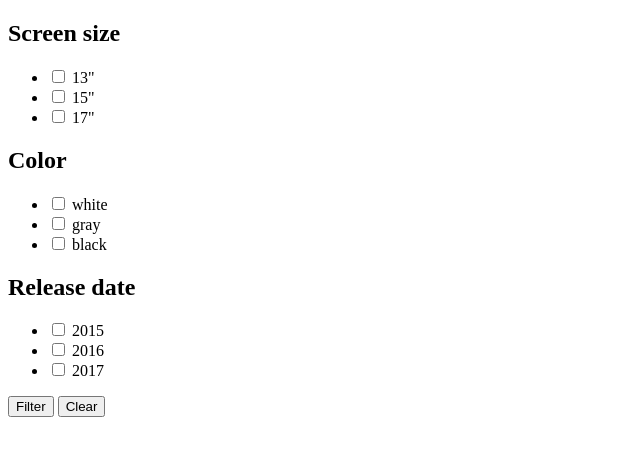
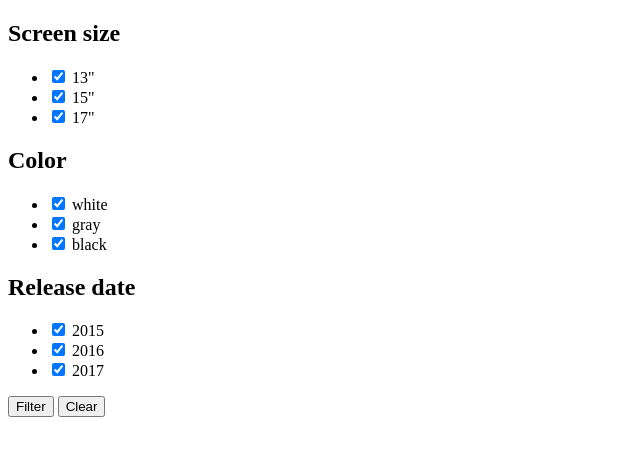
Before and after one commit to holovkoserhii/JS, a plain HTML site: page JS-11_Templating_regExp/index.html in a window 1280 px wide. Shown: the whole page, without its empty margins (0-640 px from the left). Drawn offline with nearby package versions, Linux system fonts and the light colour scheme.

Commit message:
all checked

```diff
--- a/JS-11_Templating_regExp/index.html
+++ b/JS-11_Templating_regExp/index.html
@@ -16,15 +16,15 @@
       <ul>
         <li>
           <label>
-            <input type="checkbox" name="size" value="13"> 13"</label>
+            <input type="checkbox" name="size" value="13" checked> 13"</label>
         </li>
         <li>
           <label>
-            <input type="checkbox" name="size" value="15"> 15"</label>
+            <input type="checkbox" name="size" value="15" checked> 15"</label>
         </li>
         <li>
           <label>
-            <input type="checkbox" name="size" value="17"> 17"</label>
+            <input type="checkbox" name="size" value="17" checked> 17"</label>
         </li>
       </ul>
     </section>
@@ -33,15 +33,15 @@
       <ul>
         <li>
           <label>
-            <input type="checkbox" name="color" value="white"> white</label>
+            <input type="checkbox" name="color" value="white" checked> white</label>
         </li>
         <li>
           <label>
-            <input type="checkbox" name="color" value="gray"> gray</label>
+            <input type="checkbox" name="color" value="gray" checked> gray</label>
         </li>
         <li>
           <label>
-            <input type="checkbox" name="color" value="black"> black</label>
+            <input type="checkbox" name="color" value="black" checked> black</label>
         </li>
       </ul>
     </section>
@@ -50,15 +50,15 @@
       <ul>
         <li>
           <label>
-            <input type="checkbox" name="release_date" value="2015"> 2015</label>
+            <input type="checkbox" name="release_date" value="2015" checked> 2015</label>
         </li>
         <li>
           <label>
-            <input type="checkbox" name="release_date" value="2016"> 2016</label>
+            <input type="checkbox" name="release_date" value="2016" checked> 2016</label>
         </li>
         <li>
           <label>
-            <input type="checkbox" name="release_date" value="2017"> 2017</label>
+            <input type="checkbox" name="release_date" value="2017" checked> 2017</label>
         </li>
       </ul>
     </section>
```
